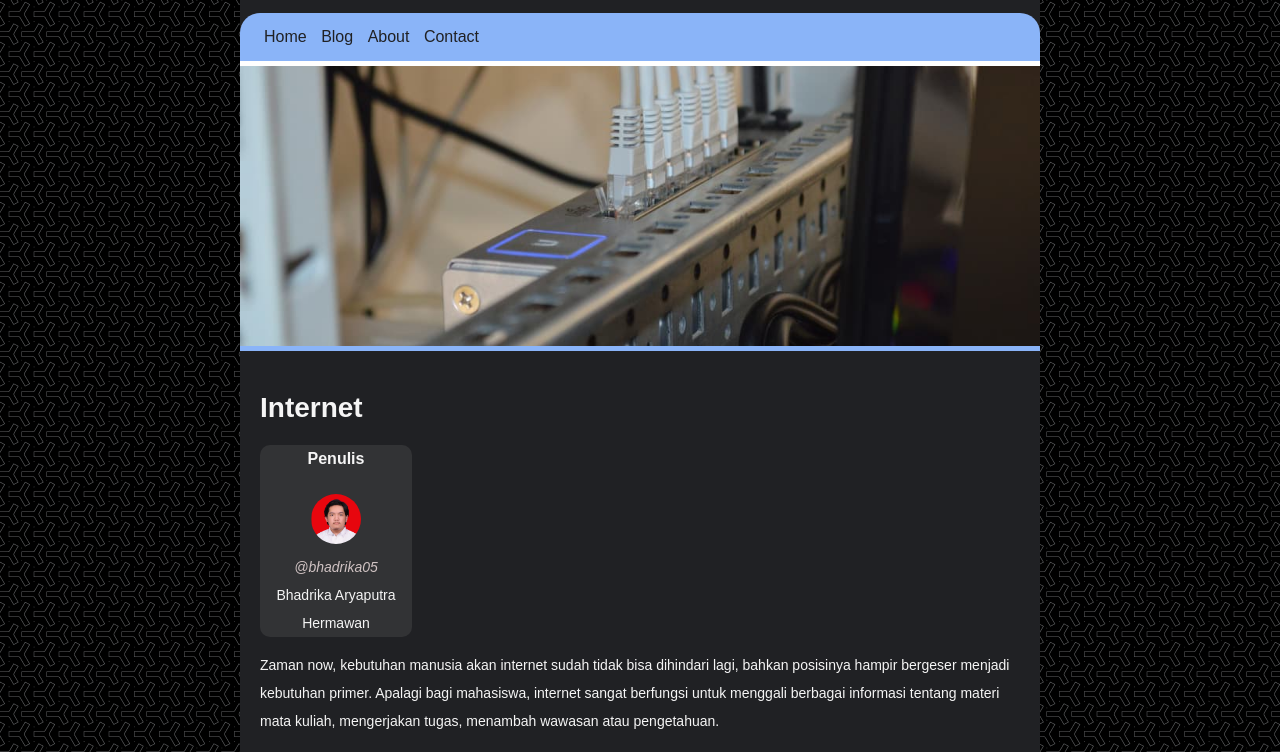
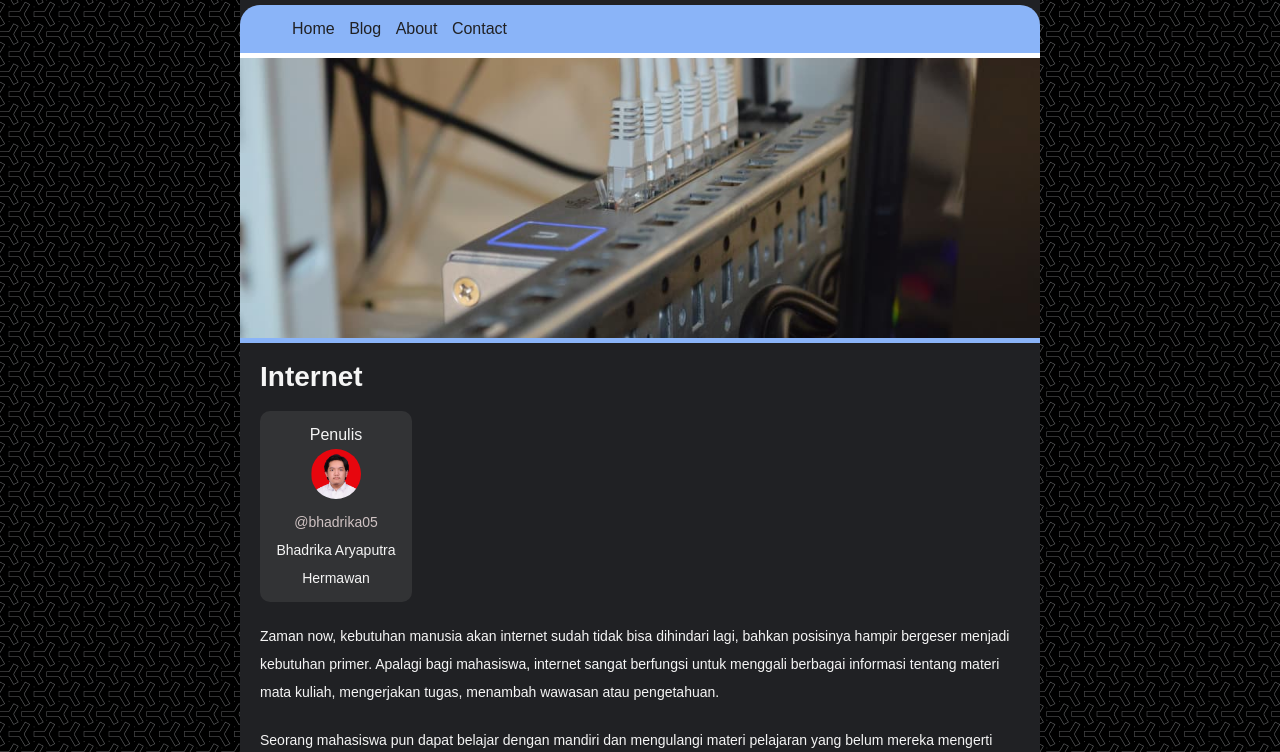
Before and after one commit to dhikaid/itw2022_223040018, a plain HTML site: page latihan/latihan4/T4b223040018.html in a window 1280 px wide. Shown: the part 123-875 px from the top of the page. Drawn offline with Linux system fonts and the light colour scheme.

Commit message:
Revisi CSS Reset serta modifikasi pada latihan sesuai dengan css reset

```diff
--- a/latihan/latihan4/T4a223040018.css
+++ b/latihan/latihan4/T4a223040018.css
@@ -1,3 +1,134 @@
+/* http://meyerweb.com/eric/tools/css/reset/
+   v2.0 | 20110126
+   License: none (public domain)
+*/
+
+html,
+body,
+div,
+span,
+applet,
+object,
+iframe,
+h1,
+h2,
+h3,
+h4,
+h5,
+h6,
+p,
+blockquote,
+pre,
+a,
+abbr,
+acronym,
+address,
+big,
+cite,
+code,
+del,
+dfn,
+em,
+img,
+ins,
+kbd,
+q,
+s,
+samp,
+small,
+strike,
+strong,
+sub,
+sup,
+tt,
+var,
+b,
+u,
+i,
+center,
+dl,
+dt,
+dd,
+ol,
+ul,
+li,
+fieldset,
+form,
+label,
+legend,
+table,
+caption,
+tbody,
+tfoot,
+thead,
+tr,
+th,
+td,
+article,
+aside,
+canvas,
+details,
+embed,
+figure,
+figcaption,
+footer,
+header,
+hgroup,
+menu,
+nav,
+output,
+ruby,
+section,
+summary,
+time,
+mark,
+audio,
+video {
+  margin: 0;
+  padding: 0;
+  border: 0;
+  font-size: 100%;
+  font: inherit;
+  vertical-align: baseline;
+}
+/* HTML5 display-role reset for older browsers */
+article,
+aside,
+details,
+figcaption,
+figure,
+footer,
+header,
+hgroup,
+menu,
+nav,
+section {
+  display: block;
+}
+body {
+  line-height: 1;
+}
+ol,
+ul {
+  list-style: none;
+}
+blockquote,
+q {
+  quotes: none;
+}
+blockquote:before,
+blockquote:after,
+q:before,
+q:after {
+  content: "";
+  content: none;
+}
+table {
+  border-collapse: collapse;
+  border-spacing: 0;
+}
+
+/* style */
 body {
   font: 16px/28px arial, sans-serif;
   background-color: #eaeaea;
--- a/latihan/latihan4/T4b223040018.css
+++ b/latihan/latihan4/T4b223040018.css
@@ -1,3 +1,134 @@
+/* http://meyerweb.com/eric/tools/css/reset/
+   v2.0 | 20110126
+   License: none (public domain)
+*/
+
+html,
+body,
+div,
+span,
+applet,
+object,
+iframe,
+h1,
+h2,
+h3,
+h4,
+h5,
+h6,
+p,
+blockquote,
+pre,
+a,
+abbr,
+acronym,
+address,
+big,
+cite,
+code,
+del,
+dfn,
+em,
+img,
+ins,
+kbd,
+q,
+s,
+samp,
+small,
+strike,
+strong,
+sub,
+sup,
+tt,
+var,
+b,
+u,
+i,
+center,
+dl,
+dt,
+dd,
+ol,
+ul,
+li,
+fieldset,
+form,
+label,
+legend,
+table,
+caption,
+tbody,
+tfoot,
+thead,
+tr,
+th,
+td,
+article,
+aside,
+canvas,
+details,
+embed,
+figure,
+figcaption,
+footer,
+header,
+hgroup,
+menu,
+nav,
+output,
+ruby,
+section,
+summary,
+time,
+mark,
+audio,
+video {
+  margin: 0;
+  padding: 0;
+  border: 0;
+  font-size: 100%;
+  font: inherit;
+  vertical-align: baseline;
+}
+/* HTML5 display-role reset for older browsers */
+article,
+aside,
+details,
+figcaption,
+figure,
+footer,
+header,
+hgroup,
+menu,
+nav,
+section {
+  display: block;
+}
+body {
+  line-height: 1;
+}
+ol,
+ul {
+  list-style: none;
+}
+blockquote,
+q {
+  quotes: none;
+}
+blockquote:before,
+blockquote:after,
+q:before,
+q:after {
+  content: "";
+  content: none;
+}
+table {
+  border-collapse: collapse;
+  border-spacing: 0;
+}
+
+/* style */
 body {
   font: 16px/28px arial, sans-serif;
   background-color: #202124;
@@ -14,8 +145,9 @@ body {
 }
 
 .header {
-  padding: 20px;
-  padding-bottom: 10px;
+  /* modified */
+  padding: 50px;
+  padding-bottom: 50px;
 }
 
 .header .judul {
@@ -91,7 +223,7 @@ body {
 /* modif */
 .bagian-hero ul {
   margin-bottom: 0;
-  padding: 10px 24px;
+  padding: 10px 52px;
   background-color: #8ab4f8;
   border-top-left-radius: 20px;
   border-top-right-radius: 20px;
@@ -144,6 +276,11 @@ body {
   text-align: center;
 }
 
+.penulis-blog {
+  margin-top: 20px;
+  margin-bottom: 20px;
+}
+
 .penulis-blog p {
   margin: 0;
 }
@@ -157,4 +294,5 @@ body {
   margin-right: 80%;
   background-color: #323335;
   border-radius: 10px;
+  padding: 10px;
 }
```
